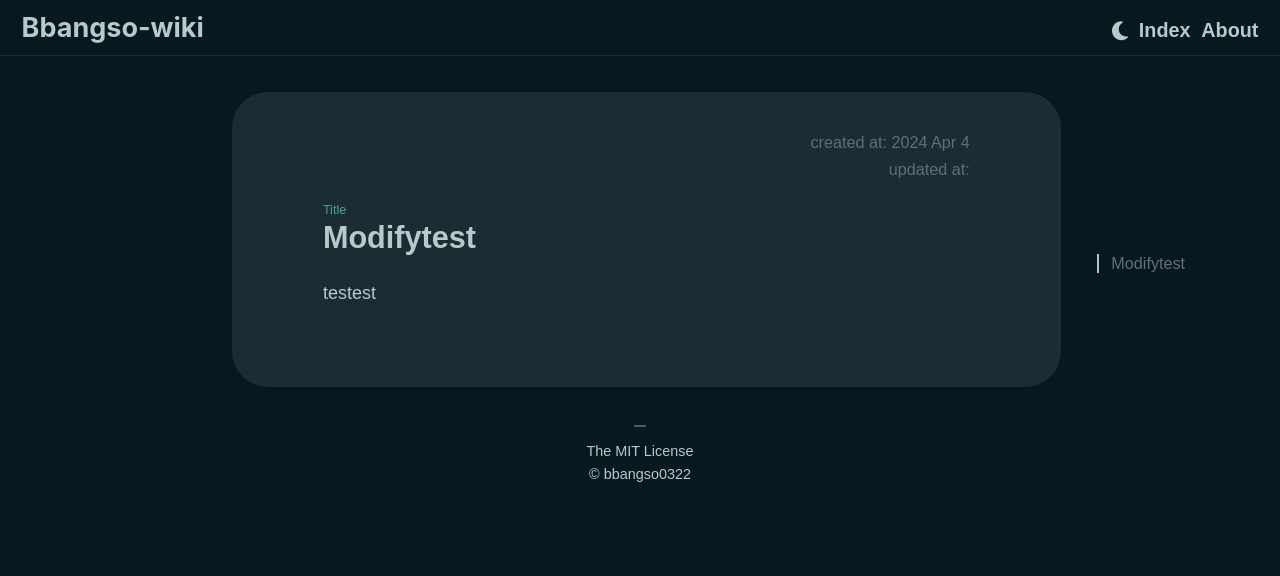
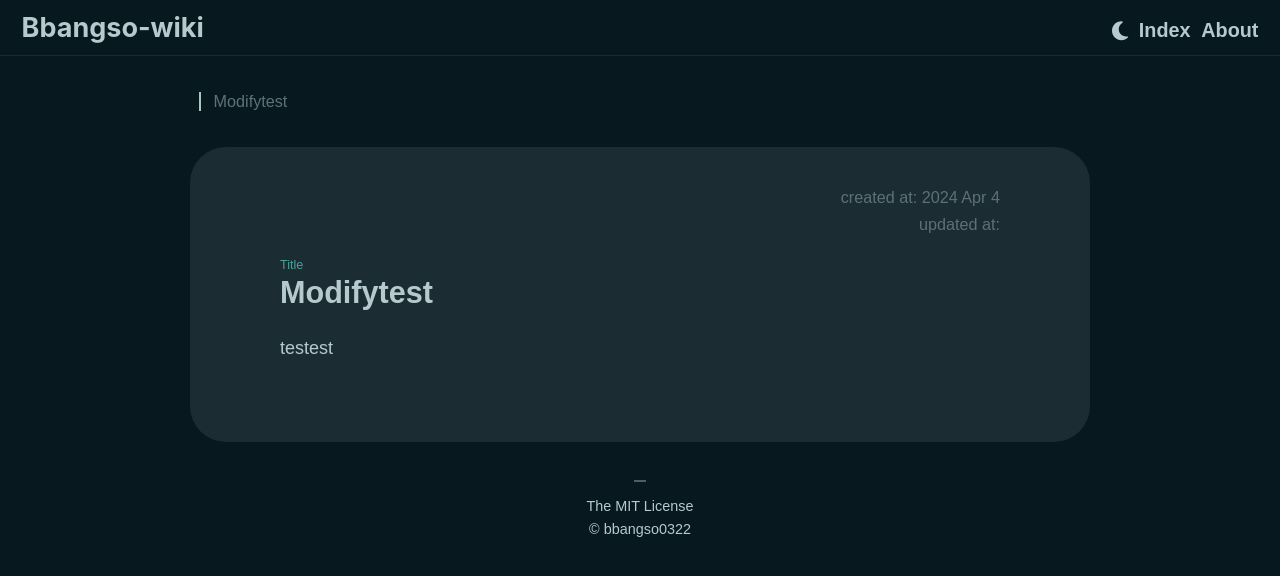
Before and after one commit to bbangso0322/kiwi-log, a Jekyll site: the page built from _mywikis/modifyTest.md, in a window 1280 px wide. Shown: the top 576 px of the page. Built offline with Jekyll 4.4.1, drawn with Linux system fonts in a browser that asks for light colours; some web fonts are replaced.

Commit message:
fix #6 adjust margin on mobile screen

```diff
--- a/_layouts/wikipage.html
+++ b/_layouts/wikipage.html
@@ -5,6 +5,7 @@ layout: default
 	<div class="empty">
 	</div>
 	<div class="page-container">
+		<div class="article-container">
 			<div class="date-at">
 				created at: {{ page.date | date: "%Y %b %-d" }}
 			</div>
@@ -20,7 +21,7 @@ layout: default
 			<div class="wiki-title" id="wiki-title">{{ page.title }}</div>
 
 			{{ content }}
-
+		</div>
 	</div>
 
 	<div class="toc-container">
--- a/_sass/main.scss
+++ b/_sass/main.scss
@@ -44,10 +44,10 @@ a {
 	align-items: flex-start;
 	margin: 0 auto;
 	gap: 2rem;
-	padding: 0 1.2rem;
+	padding: 0 0.8rem;
 }
 
-@media screen and (max-width: 1200px) {
+@media screen and (max-width: 1400px) {
 	.total-container {
 		flex-direction: row;
 		justify-content: center;
--- a/_sass/page.scss
+++ b/_sass/page.scss
@@ -2,20 +2,36 @@
 	display: flex;
 	flex-direction: column;
 	line-height: 1.5rem;
-	max-width: 40rem;
-	min-width: 1rem;
+	flex-shrink: 1;
+	flex-basis: 50rem;
+	max-width: 50rem;
 	flex-grow: 1;
-	flex-shrink: 1;
-	flex-basis: 40rem;
 	background-color: var(--background-color-page);
-	padding: 2rem 5rem 4rem 5rem;
+	padding: 2rem 0rem 4rem 0rem;
 	border-radius: 2rem;
 	margin-top: 2rem;
 	border: 1px solid var(--border-color);
 }
 
+.article-container {
+	display: flex;
+	max-width: 40rem;
+	flex-direction: column;
+	padding: 0 5rem;
+}
+
+@media screen and (max-width: 1400px) {
+	.page-container {
+		display: block;
+	}
+
+	.article-container {
+		padding: 0 1.5rem;
+		margin: 0 auto;
+	}
+}
+
 .empty {
-	width: 4rem;
 	flex-basis: 10rem;
 	padding-left: 0.7rem;
 	flex-grow: 1;
@@ -51,7 +67,6 @@
 	position: sticky;
 	margin-top: 11rem;
 	top: 5rem;
-	width: 6rem;
 }
 
 .title-tag {
@@ -83,7 +98,7 @@
 }
 
 
-@media screen and (max-width: 1200px) {
+@media screen and (max-width: 1400px) {
 	.empty {
 		display: none;
 	}
--- a/assets/js/anchor.js
+++ b/assets/js/anchor.js
@@ -12,11 +12,11 @@ class AnchorManager {
 	createToc(headers, toc, wikiTitle) {
 		const headerPadding = {
 			"H1": "0rem",
-			"H2": "0.5rem",
-			"H3": "1rem",
-			"H4": "1.5rem",
-			"H5": "2rem",
-			"H6": "2.5rem"
+			"H2": "1rem",
+			"H3": "2rem",
+			"H4": "3rem",
+			"H5": "4rem",
+			"H6": "5rem"
 		}
 
 		const tocTitle = document.createElement('a');
```
Lines whose indentation alone changed are shown as unchanged.
